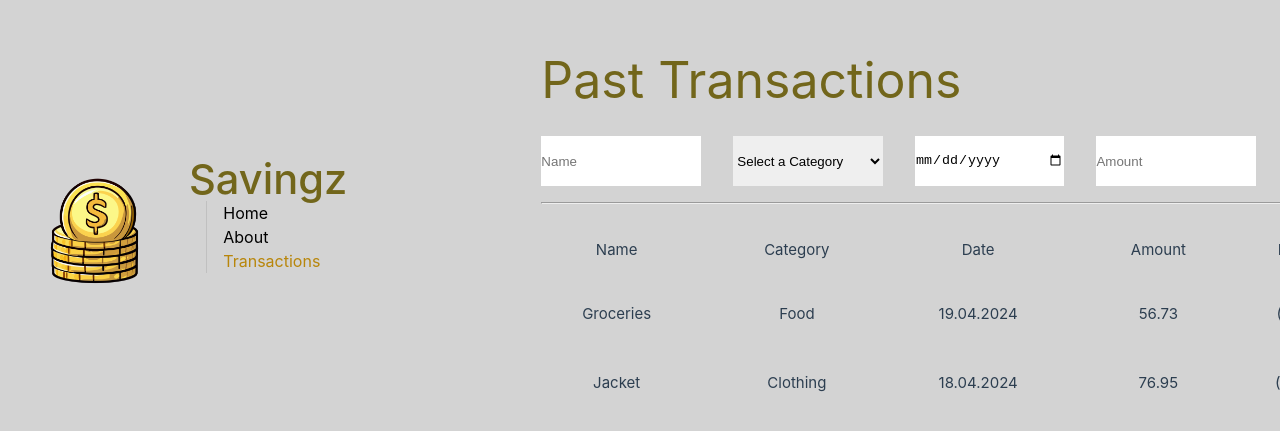
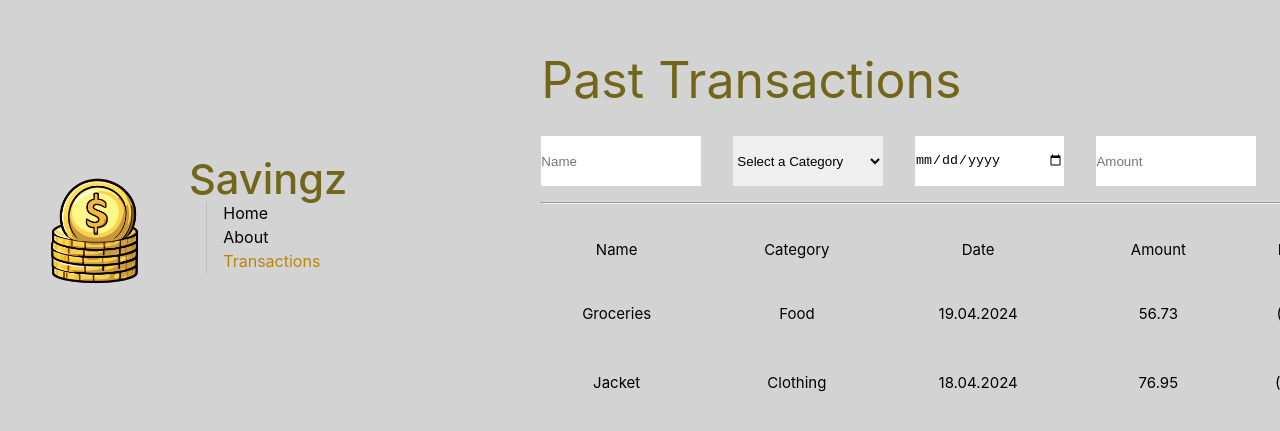
Before and after one commit to DucAnnhPham/savingz-frontend, a Vue app: page /transactions in a window 1280 px wide. Shown: the part 171-602 px from the top of the page. Built offline with nearby package versions, Linux system fonts and the light colour scheme.

Commit message:
verbesserung

```diff
--- a/src/components/icons/TransactionsList.vue
+++ b/src/components/icons/TransactionsList.vue
@@ -7,7 +7,6 @@ type Transaction = {  transactionID : number
                       transactionName: string,
                       transactionCategory: string,
                       transactionDate: Date
-                      formattedDate: string,
                       transactionAmount: number,}
 
 const transactions: Ref<Transaction[]> = ref([])
@@ -26,8 +25,7 @@ function initTransactionlist(): void {
 }
 
 function addTransaction(transactionName: string, transactionCategory: string, transactionDate: Date, transactionAmount: number): void {
-  const formattedDate = formatDate(transactionDate);
-  transactions.value.push({transactionName,transactionCategory,transactionDate,formattedDate,transactionAmount, transactionID: currentID++ })
+  transactions.value.push({transactionName,transactionCategory,transactionDate,transactionAmount, transactionID: currentID++ })
 }
 
 function onFormSubmitted(): void {
@@ -108,7 +106,7 @@ onMounted(() => {
 
       <td>{{ transaction.transactionName }}</td>
       <td>{{ transaction.transactionCategory }}</td>
-      <td>{{ transaction.formattedDate }}</td>
+      <td>{{ formatDate(transaction.transactionDate) }}</td>
       <td>{{ (Math.round(transaction.transactionAmount * 100) / 100).toFixed(2) }}</td>
       <td>({{ transaction.transactionID }})</td>
       <td>
@@ -149,6 +147,7 @@ form {
 
 table {
   margin: 16px -16px 0;
+  color: black;
 
   th,
   td {
```
